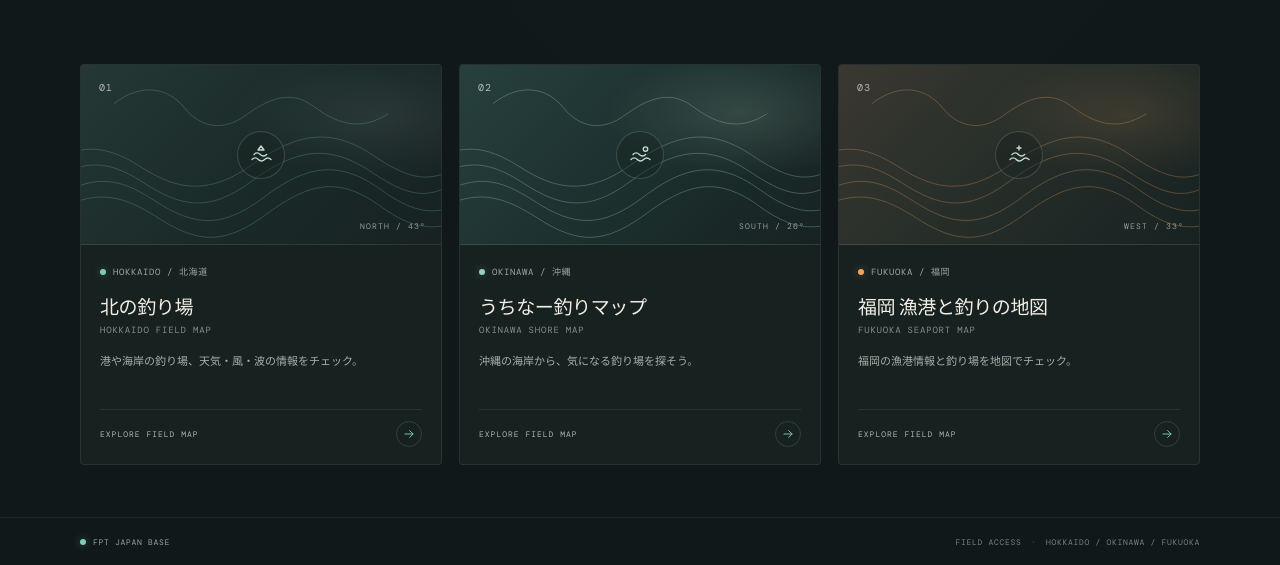
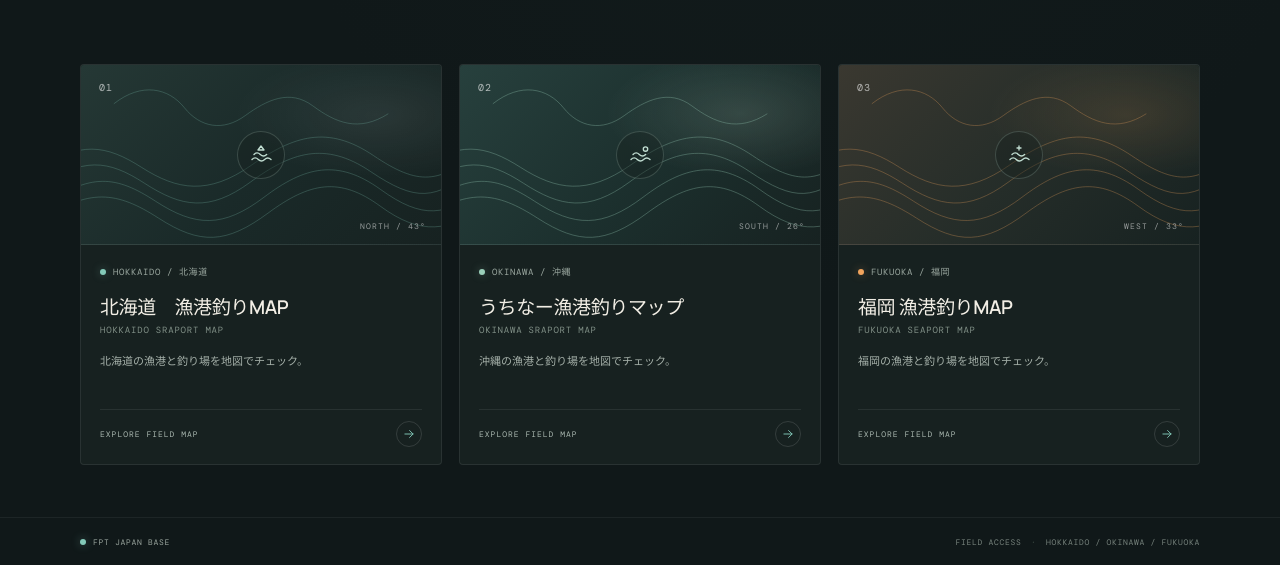
Before and after one commit to SuganoTaka/FishingPotal, a plain HTML site: page fishing-potal/index.html in a window 1280 px wide. Shown: the part 254-819 px from the top of the page. Drawn offline with nearby package versions, Linux system fonts and the light colour scheme.

```diff
--- a/fishing-potal/index.html
+++ b/fishing-potal/index.html
@@ -62,9 +62,9 @@
             </div>
             <div class="card-content">
               <div class="card-region"><span class="region-dot"></span>HOKKAIDO / 北海道</div>
-              <h2>北の釣り場</h2>
-              <p class="card-subtitle">HOKKAIDO FIELD MAP</p>
-              <p class="card-description">港や海岸の釣り場、天気・風・波の情報をチェック。</p>
+              <h2>北海道　漁港釣りMAP</h2>
+              <p class="card-subtitle">HOKKAIDO SRAPORT MAP</p>
+              <p class="card-description">北海道の漁港と釣り場を地図でチェック。</p>
               <div class="card-footer">
                 <span>EXPLORE FIELD MAP</span>
                 <span class="arrow-icon" aria-hidden="true"><svg viewBox="0 0 24 24" fill="none"><path d="M5 12h14m-6-6 6 6-6 6" /></svg></span>
@@ -87,9 +87,9 @@
             </div>
             <div class="card-content">
               <div class="card-region"><span class="region-dot"></span>OKINAWA / 沖縄</div>
-              <h2>うちなー釣りマップ</h2>
-              <p class="card-subtitle">OKINAWA SHORE MAP</p>
-              <p class="card-description">沖縄の海岸から、気になる釣り場を探そう。</p>
+              <h2>うちなー漁港釣りマップ</h2>
+              <p class="card-subtitle">OKINAWA SRAPORT MAP</p>
+              <p class="card-description">沖縄の漁港と釣り場を地図でチェック。</p>
               <div class="card-footer">
                 <span>EXPLORE FIELD MAP</span>
                 <span class="arrow-icon" aria-hidden="true"><svg viewBox="0 0 24 24" fill="none"><path d="M5 12h14m-6-6 6 6-6 6" /></svg></span>
@@ -112,9 +112,9 @@
             </div>
             <div class="card-content">
               <div class="card-region"><span class="region-dot"></span>FUKUOKA / 福岡</div>
-              <h2>福岡 漁港と釣りの地図</h2>
+              <h2>福岡 漁港釣りMAP</h2>
               <p class="card-subtitle">FUKUOKA SEAPORT MAP</p>
-              <p class="card-description">福岡の漁港情報と釣り場を地図でチェック。</p>
+              <p class="card-description">福岡の漁港と釣り場を地図でチェック。</p>
               <div class="card-footer">
                 <span>EXPLORE FIELD MAP</span>
                 <span class="arrow-icon" aria-hidden="true"><svg viewBox="0 0 24 24" fill="none"><path d="M5 12h14m-6-6 6 6-6 6" /></svg></span>
```
